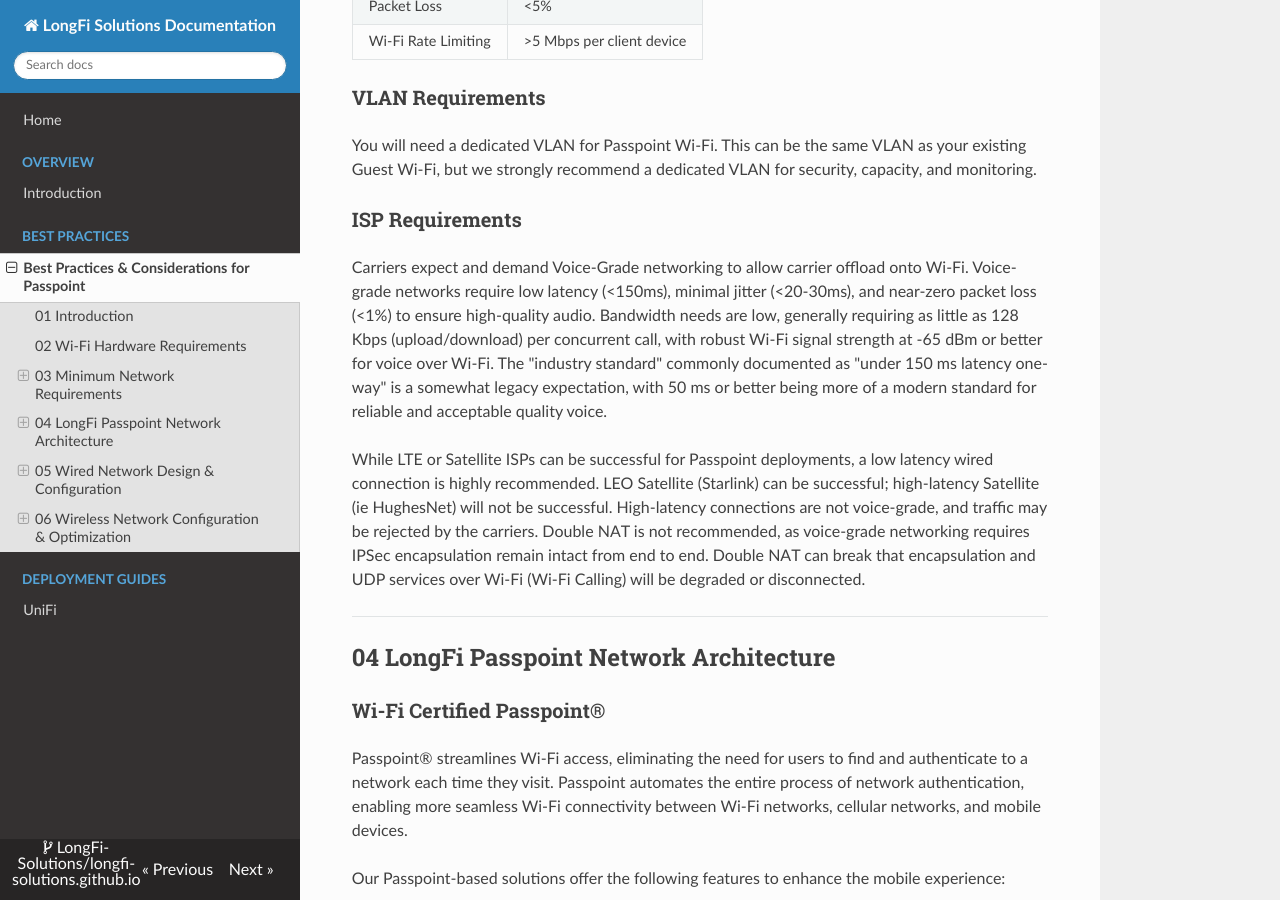
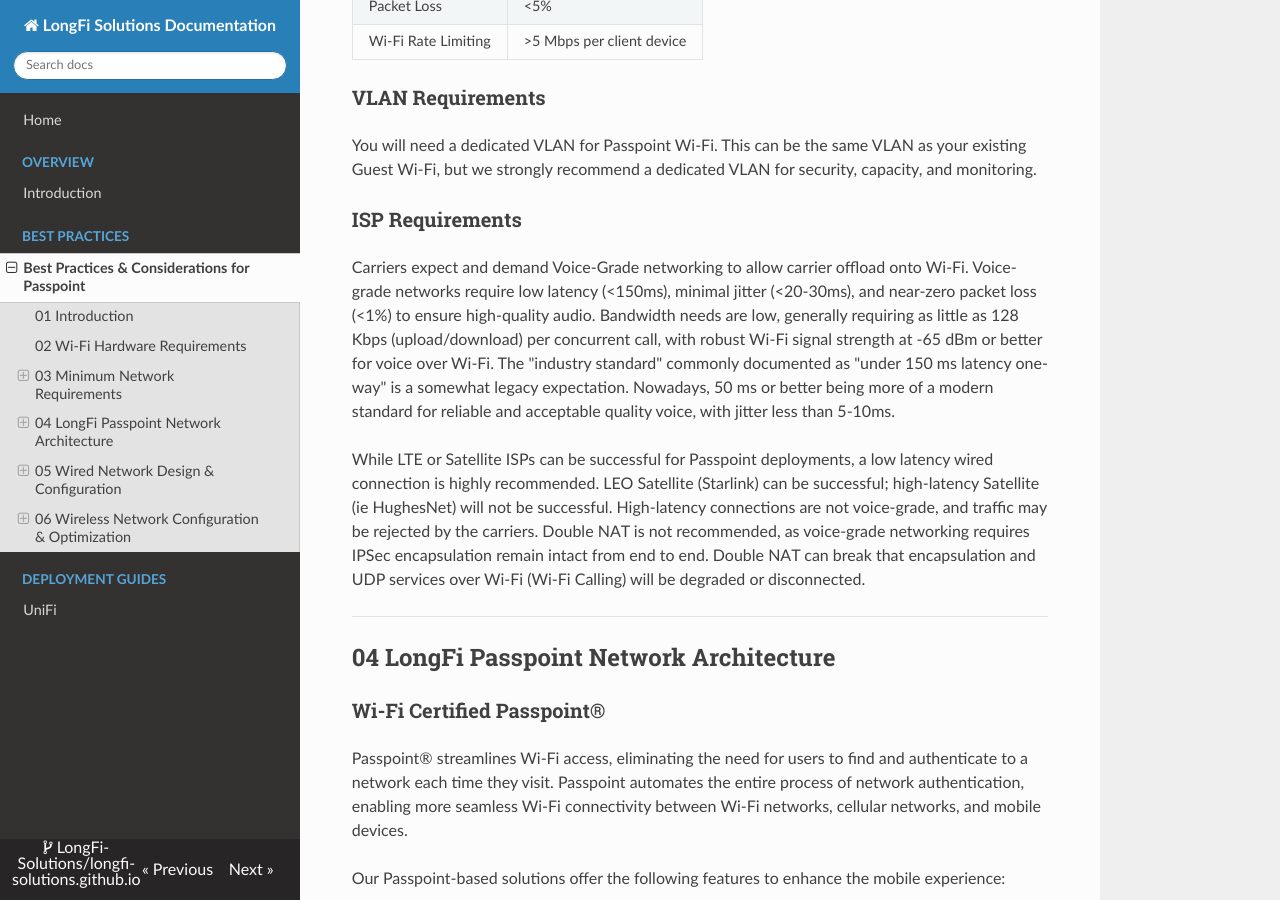
Before and after one commit to LongFi-Solutions/longfi-solutions.github.io, an MkDocs documentation site: the page built from docs/best-practices/index.md, in a window 1280 px wide and 900 px high, scrolled down 1368 px. Built offline with MkDocs 1.6.1, drawn with Linux system fonts in a browser that asks for light colours; nearby versions of some CDN libraries.

Commit message:
Update Best Practices “index”

```diff
--- a/docs/best-practices/index.md
+++ b/docs/best-practices/index.md
@@ -49,7 +49,7 @@ You will need a dedicated VLAN for Passpoint Wi-Fi. This can be the same VLAN as
 
 ### ISP Requirements
 
-Carriers expect and demand Voice-Grade networking to allow carrier offload onto Wi-Fi.  Voice-grade networks require low latency (<150ms), minimal jitter (<20-30ms), and near-zero packet loss (<1%) to ensure high-quality audio. Bandwidth needs are low, generally requiring as little as 128 Kbps (upload/download) per concurrent call, with robust Wi-Fi signal strength at -65 dBm or better for voice over Wi-Fi.  The "industry standard" commonly documented as "under 150 ms latency one-way" is a somewhat legacy expectation, with 50 ms or better being more of a modern standard for reliable and acceptable quality voice.
+Carriers expect and demand Voice-Grade networking to allow carrier offload onto Wi-Fi.  Voice-grade networks require low latency (<150ms), minimal jitter (<20-30ms), and near-zero packet loss (<1%) to ensure high-quality audio. Bandwidth needs are low, generally requiring as little as 128 Kbps (upload/download) per concurrent call, with robust Wi-Fi signal strength at -65 dBm or better for voice over Wi-Fi.  The "industry standard" commonly documented as "under 150 ms latency one-way" is a somewhat legacy expectation.  Nowadays, 50 ms or better being more of a modern standard for reliable and acceptable quality voice, with jitter less than 5-10ms.
 
 While LTE or Satellite ISPs can be successful for Passpoint deployments, a low latency wired connection is highly recommended.  LEO Satellite (Starlink) can be successful; high-latency Satellite (ie HughesNet) will not be successful.  High-latency connections are not voice-grade, and traffic may be rejected by the carriers.  Double NAT is not recommended, as voice-grade networking requires IPSec encapsulation remain intact from end to end.  Double NAT can break that encapsulation and UDP services over Wi-Fi (Wi-Fi Calling) will be degraded or disconnected.
 
```
